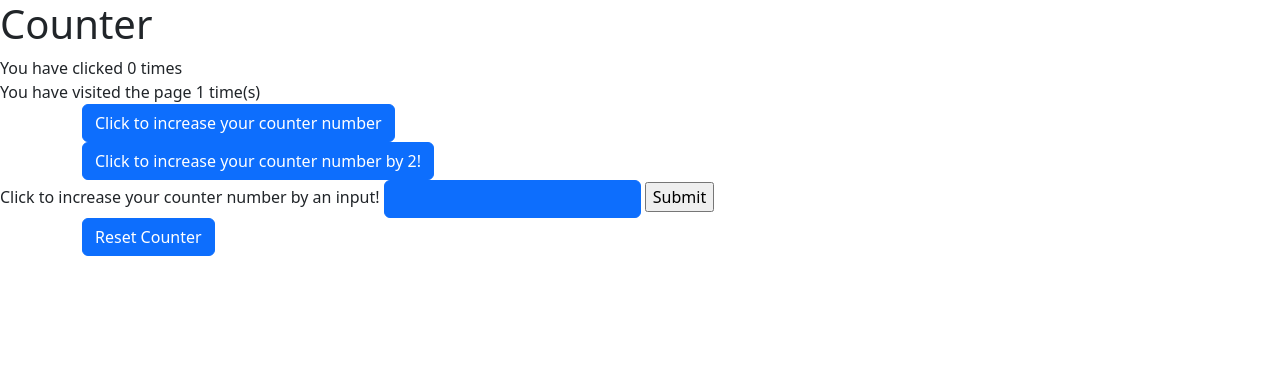
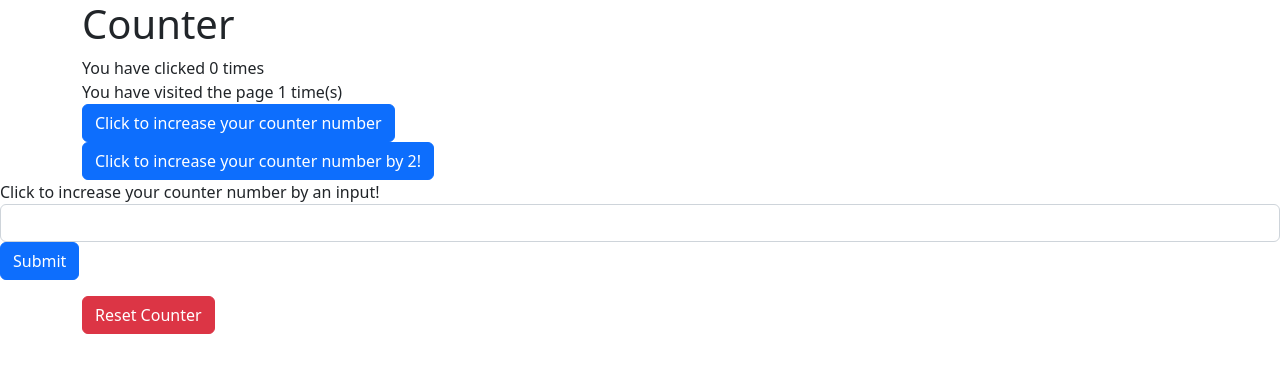
Before and after one commit to m-smith15/Python, a Flask app: page / in a window 1280 px wide. Shown: the top 373 px of the page. Run offline with Flask 2, Linux system fonts and the light colour scheme.

Commit message:
styling update!

```diff
--- a/flask/counter/templates/index.html
+++ b/flask/counter/templates/index.html
@@ -8,16 +8,16 @@
     <title>Counter</title>
 </head>
 <body>
-    <h1>Counter</h1>
-    <div>You have clicked {{session["countPy"]}} times</div>
-    <div>You have visited the page {{session["visits"]}} time(s)</div>
+    <h1 class="container">Counter</h1>
+    <div class="container">You have clicked {{session["countPy"]}} times</div>
+    <div class="container">You have visited the page {{session["visits"]}} time(s)</div>
     <div class="container"><a class="btn btn-primary" href="/click" name="count_1">Click to increase your counter number</a></div>
     <div class="container"><a class="btn btn-primary" href="/click/2" name="count_2">Click to increase your counter number by 2!</a></div>
-    <form action="/click/form" method="POST">
-        <lable for="click_input">Click to increase your counter number by an input!</lable>
-        <input class="btn btn-primary" type="text" name="click_input">
-        <input type="submit">
+    <form action="/click/form" method="POST" class="mb-3">
+        <lable for="click_input" class="form-label">Click to increase your counter number by an input!</lable>
+        <input class="form-control" type="text" name="click_input">
+        <input type="submit" class="btn btn-primary">
     </form>
-    <div class="container"><a class="btn btn-primary" href="/destroy_session" type="submit">Reset Counter</a></div>
+    <div class="container"><a class="btn btn-danger" href="/destroy_session" type="submit">Reset Counter</a></div>
 </body>
 </html>
```
